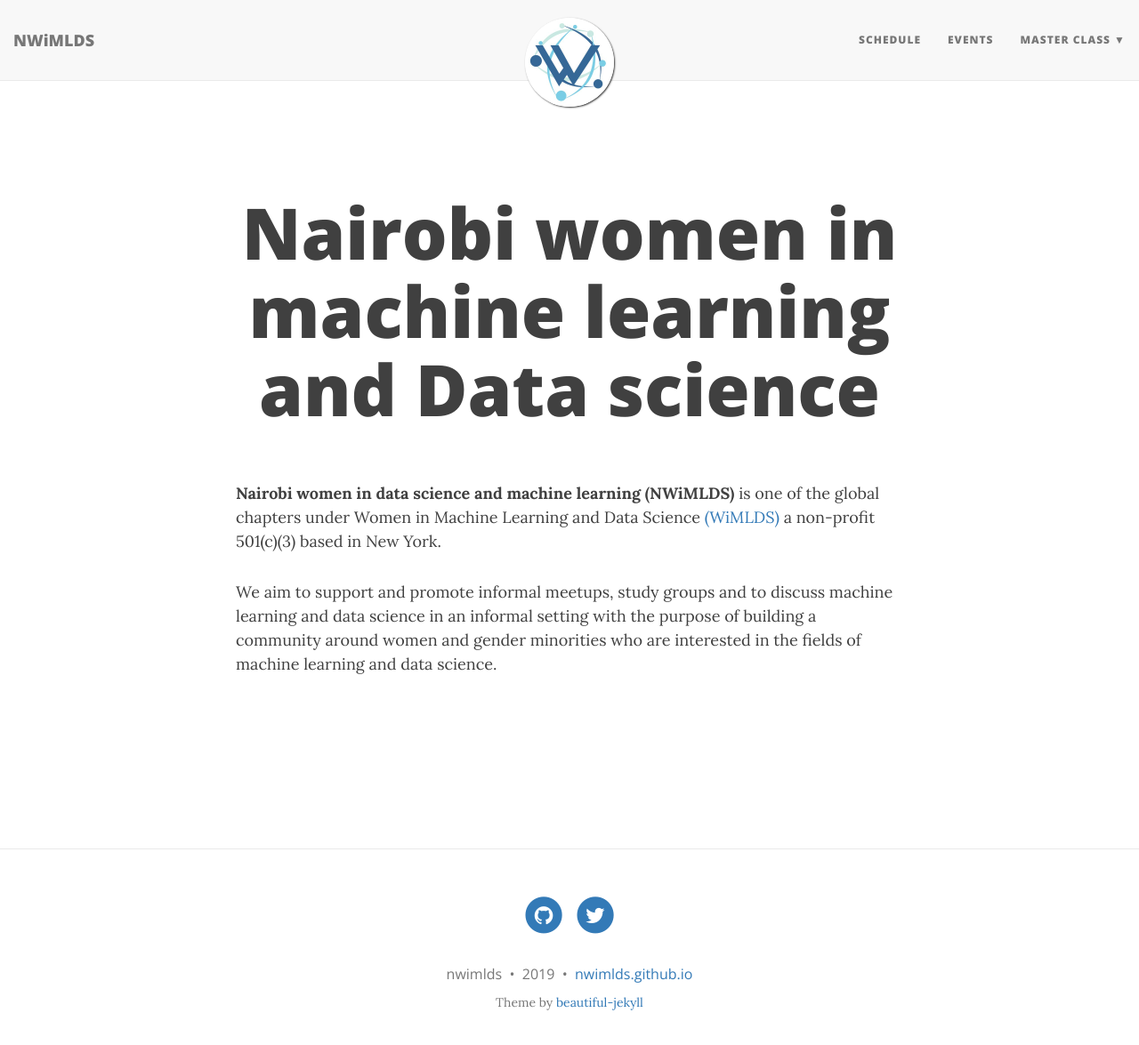
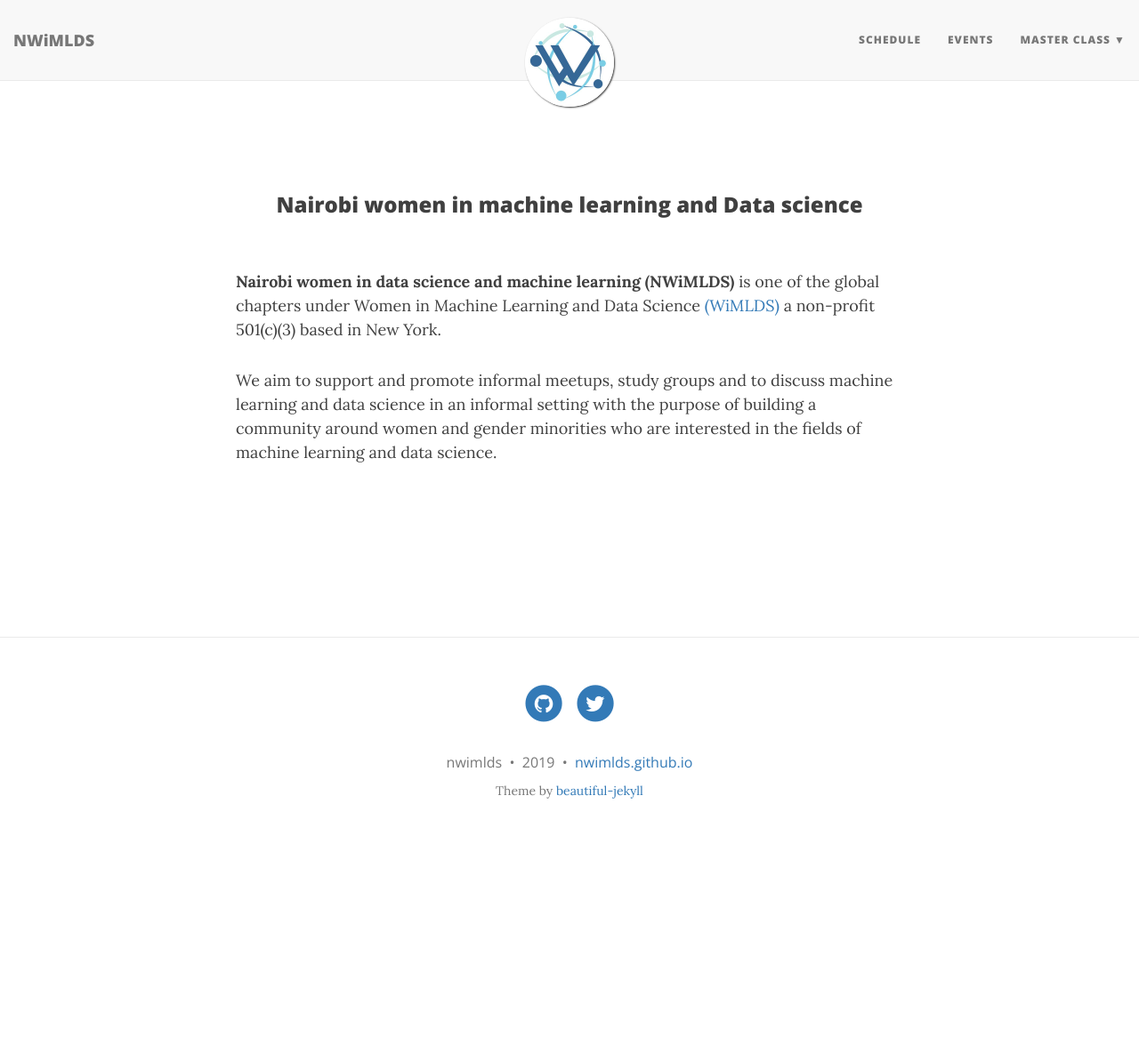
Before and after one commit to Master-DS-Classes/nwimlds.github.io, a Jekyll site: the page index.html, which Jekyll copies as it is, in a window 1280 px wide and 1188 px high. Shown: the top 1175 px of the window at 89% size. Built offline with Jekyll 4.4.1, drawn with Linux system fonts in a browser that asks for light colours; nearby versions of some CDN libraries.

```diff
--- a/index.html
+++ b/index.html
@@ -138,7 +138,7 @@
 
 	<p>&nbsp;</p>
 
-            <h1>Nairobi women in machine learning and Data science</h1>
+            <h3>Nairobi women in machine learning and Data science</h3>
 
         </div>
       </div>
```
